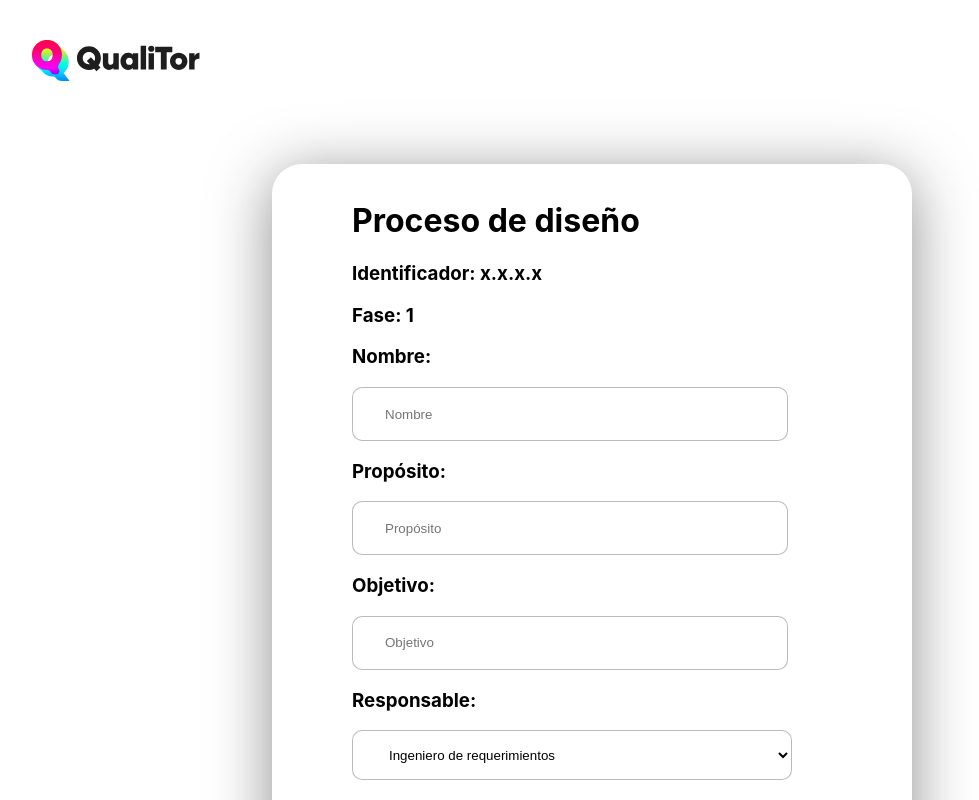
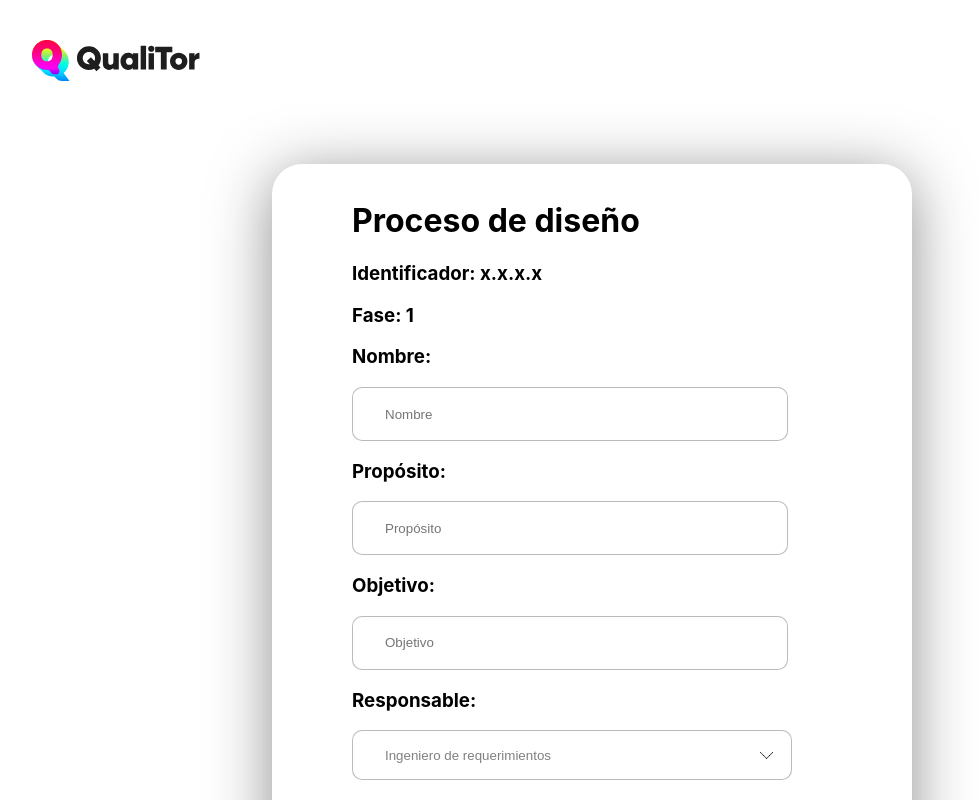
Before and after one commit to alejandromotadev/Mantenimiento-front, a React (Create React App) app in the folder project_front/: page /proceso/1 in a window 1280 px wide. Shown: the top 800 px of the page, without its empty margins (48-1027 px from the left). Built offline with nearby package versions, Linux system fonts and the light colour scheme.

Commit message:
se modifico el arrow de responsables

```diff
--- a/project_front/src/pages/Formulario.jsx
+++ b/project_front/src/pages/Formulario.jsx
@@ -59,15 +59,13 @@ const Formulario = () => {
               className={Style.styleSelect}
             >
               <option value="rol1">Ingeniero de requerimientos</option>
-              <option value="rol2" disabled>
-                Product Owner
-              </option>
+              <option value="rol2">Product Owner</option>
             </select>
           </div>
           <div className={Style.multi_select}>
             <h3>Participantes: </h3>
             <MultiSelect
-				className={Style.rmsc}
+              className={Style.rmsc}
               options={options}
               showCheckbox
               value={selected}
@@ -76,7 +74,7 @@ const Formulario = () => {
                 selectAll: "Escoger todos los participantes",
                 search: "Buscar participante",
                 allItemsAreSelected: "Todos los participantes",
-                selectSomeItems: "Selecciona a los participantes"
+                selectSomeItems: "Selecciona a los participantes",
               }}
             />
           </div>
--- a/project_front/src/pages/Formulario.module.css
+++ b/project_front/src/pages/Formulario.module.css
@@ -9,7 +9,7 @@ img {
   padding-left: 5rem;
 }
 
-.multi_select{
+.multi_select {
   width: 440px;
 }
 
@@ -46,22 +46,34 @@ img {
   padding-left: 2rem;
 }
 
-.styleSelect{
+.styleSelect {
+  appearance: none;
+  -moz-appearance: none;
+  -webkit-appearance: none;
+  outline: 0;
   width: 440px;
   height: 50px;
   border: 1px solid rgba(30, 30, 30, 0.3);
   border-radius: 10px;
   padding-left: 2rem;
+  padding-right: 15px;
   background: #ffffff;
+  color: gray;
+  background-image: url(../assets/drop-down-arrow.png);
+  background-repeat: no-repeat;
+  background-position: calc(96%)center;
+  background-size: 15px;
+}
+.styleSelect:focus{
+  cursor: pointer;
 }
 
-tr{
+tr {
   display: flex;
   flex-direction: row;
-
 }
 
-input[type="file"]{
+input[type="file"] {
   width: 440px;
 }
 input[type="file"]::file-selector-button {
```
Also changed, not shown: project_front/src/assets/drop-down-arrow.png (added).
